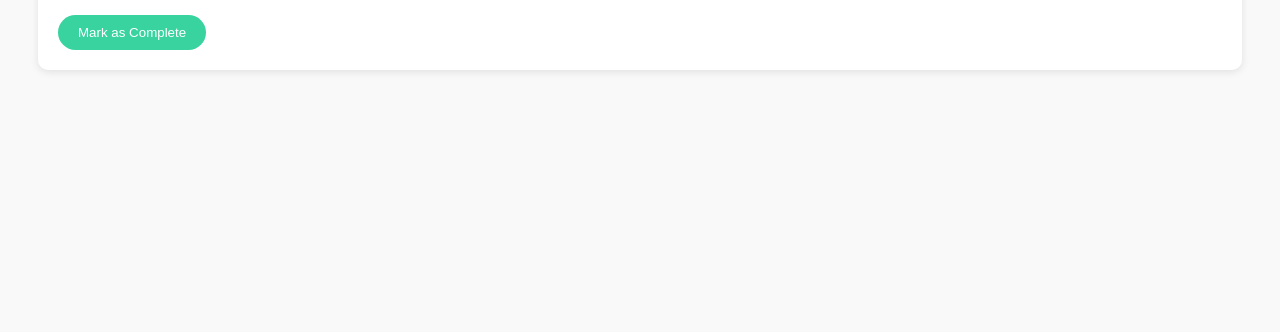
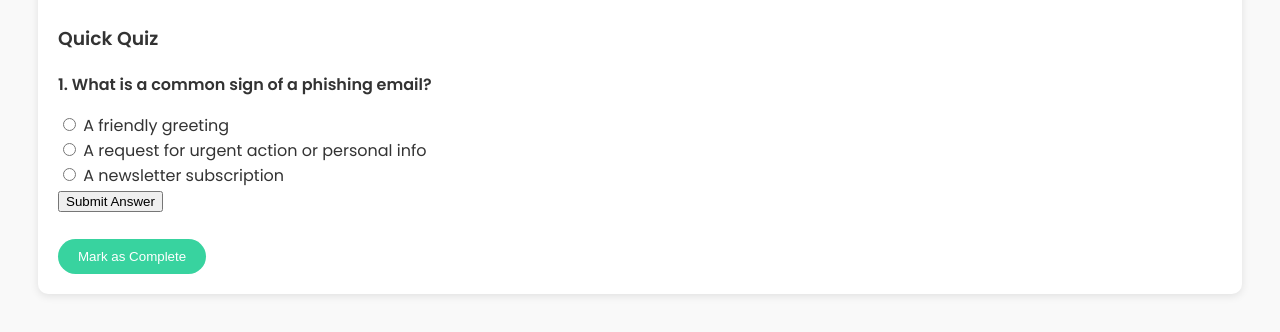
Before and after one commit to WSU-4110/PhishingSimulator, a website: page public/modules.html in a window 1280 px wide. Shown: the part 647-979 px from the top of the page. Before the commit the page ends 800 px from the top, so only its background shows below. Drawn offline with Linux system fonts and the light colour scheme.

Commit message:
Update modules.html, adding in a trial quiz for module 1 and quiz logic script

```diff
--- a/public/modules.html
+++ b/public/modules.html
@@ -94,12 +94,22 @@
     <div class = "tab" data-tab="4">Text Message Phishing</div>
   </div>
 
-  <div class="module active" data-content="1">
-    <h2>Module 1: Recognizing Phishing Attacks</h2>
-    <p>Understand how phishing works and how to identify suspicious emails.</p>
-    <iframe <iframe src="https://www.youtube.com/embed/Gcpe0F1dHaM?si=dnzvkF0rO21pEGfc" title="Recognizing Phishing Emails"></iframe>
-    <button class="complete-btn">Mark as Complete</button>
+<div class="module active" data-content="1">
+  <h2>Module 1: Recognizing Phishing Attacks</h2>
+  <p>Understand how phishing works and how to identify suspicious emails.</p>
+  <iframe <iframe src="https://www.youtube.com/embed/Gcpe0F1dHaM?si=dnzvkF0rO21pEGfc" title="Recognizing Phishing Emails"></iframe>
+  <div class="quiz">
+    <h3>Quick Quiz</h3>
+    <p><strong>1. What is a common sign of a phishing email?</strong></p>
+    <label><input type="radio" name="q1" value="a" /> A friendly greeting</label><br />
+    <label><input type="radio" name="q1" value="b" /> A request for urgent action or personal info</label><br />
+    <label><input type="radio" name="q1" value="c" /> A newsletter subscription</label><br />
+
+    <button onclick="checkAnswer(1, 'b')">Submit Answer</button>
+    <p id="feedback1"></p>
   </div>
+  <button class="complete-btn">Mark as Complete</button>
+</div>
 
   <div class="module" data-content="2">
     <h2>Module 2: Being phished via phones calls</h2>
@@ -139,6 +149,40 @@
         document.querySelector(`.module[data-content="${target}"]`).classList.add('active');
       });
     });
+
+        // Quiz logic starts here
+  function checkAnswer(questionNum, correctAnswer) {
+    const selected = document.querySelector(`input[name="q${questionNum}"]:checked`);
+    const feedback = document.getElementById(`feedback${questionNum}`);
+    const completeBtn = document.querySelector(`.complete-btn[data-btn="${questionNum}"]`);
+
+    if (!selected) {
+      feedback.innerText = "Please select an answer.";
+      feedback.style.color = "orange";
+      return;
+    }
+
+    if (selected.value === correctAnswer) {
+      feedback.innerText = "Correct! ✅";
+      feedback.style.color = "green";
+      selected.disabled = true;
+      document.querySelectorAll(`input[name="q${questionNum}"]`).forEach(input => input.disabled = true);
+      document.querySelector(`.quiz-submit[data-question="${questionNum}"]`).disabled = true;
+      completeBtn.disabled = false;
+    } else {
+      feedback.innerText = "Incorrect. ❌ Please try again.";
+      feedback.style.color = "red";
+    }
+  }
+
+  document.querySelectorAll('.quiz-submit').forEach(btn => {
+    btn.addEventListener('click', () => {
+      const questionNum = btn.getAttribute('data-question');
+      const correct = btn.getAttribute('data-correct');
+      checkAnswer(questionNum, correct);
+    });
+  });
+
   </script>
 </body>
 </html>
```
